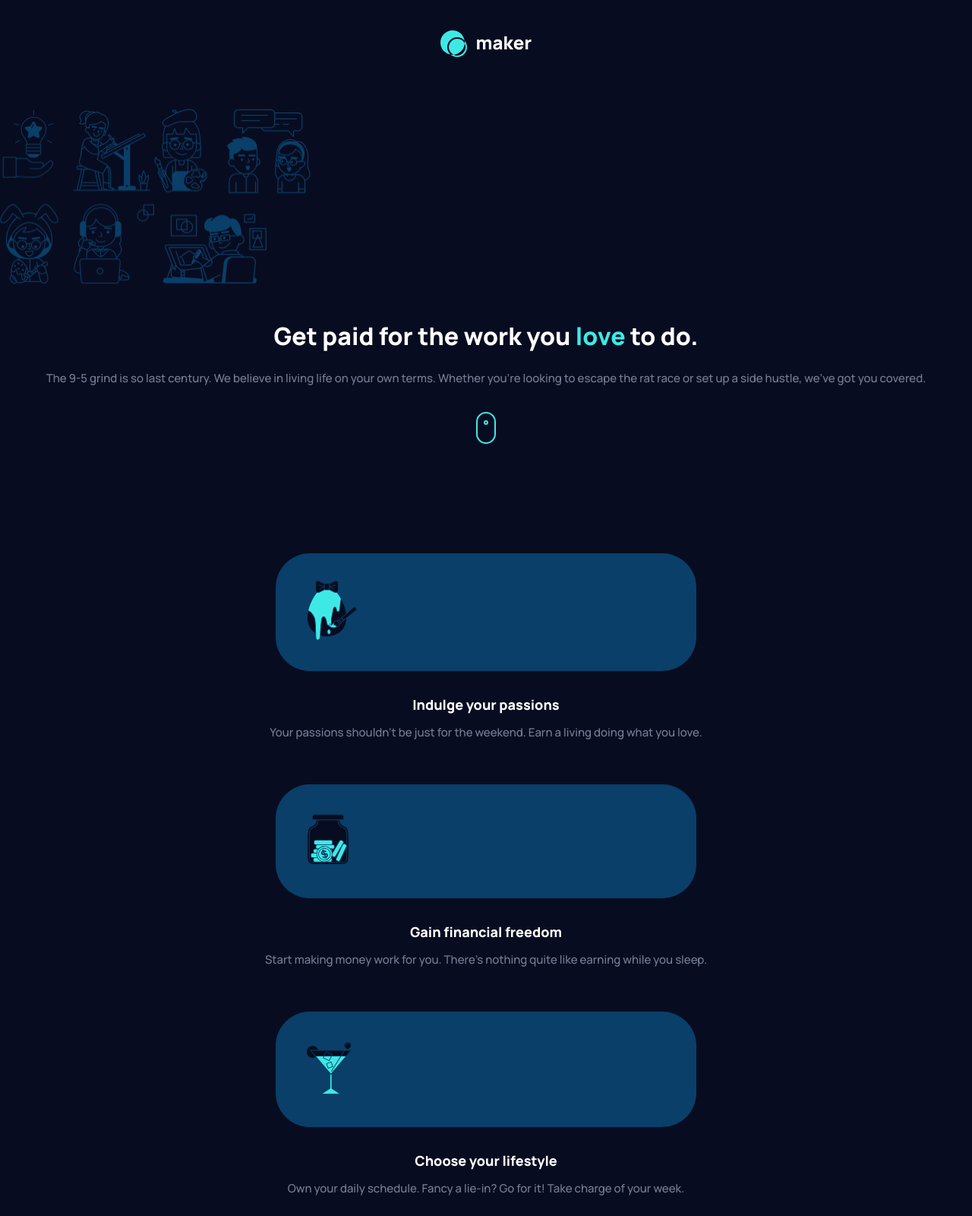
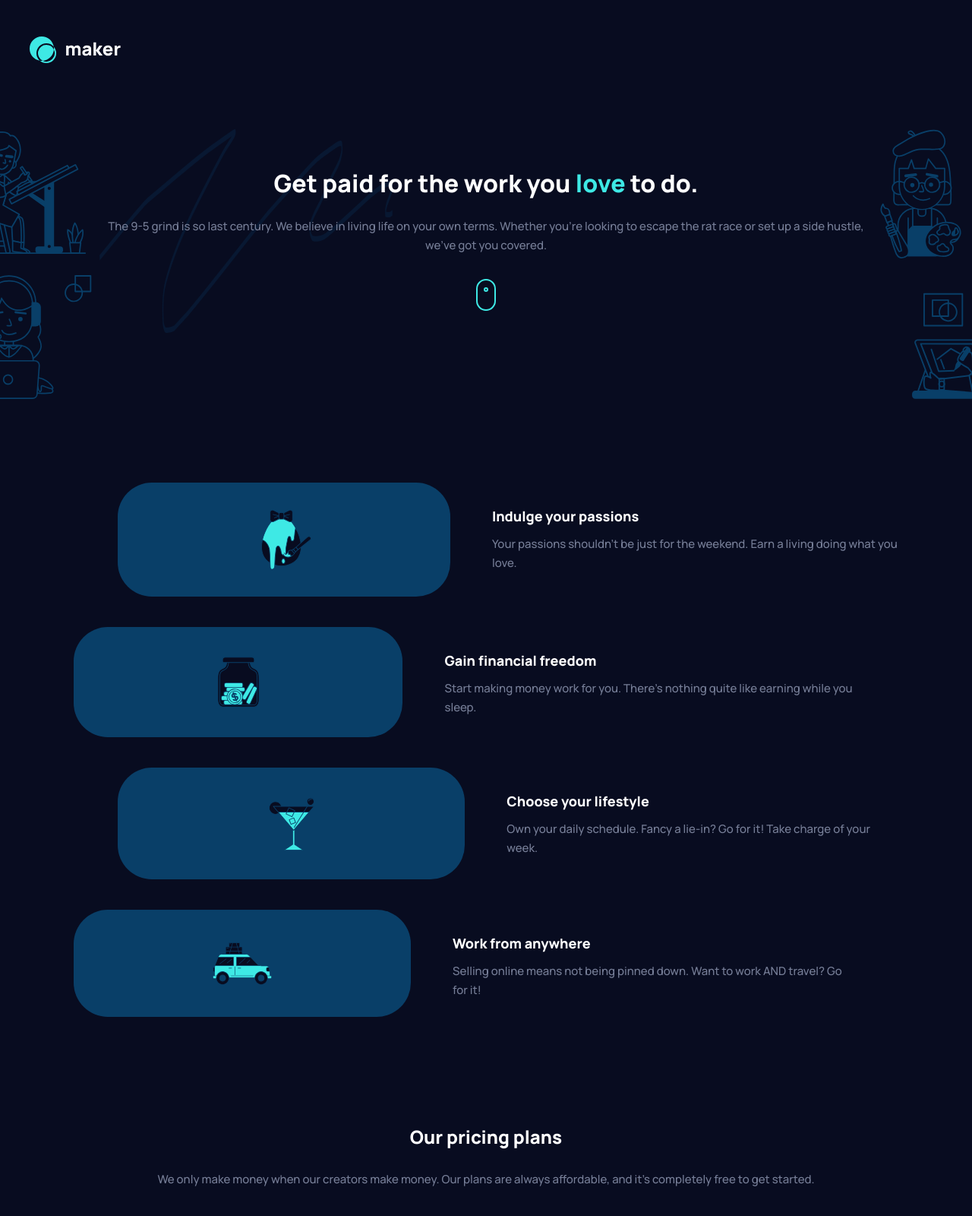
Before and after one commit to VeljkoKnezevic/maker-pre-launch-landing-page, a website: page index.html in a window 1280 px wide. Shown: the top 1600 px of the page at 76% size. Drawn offline with Linux system fonts and the light colour scheme.

Commit message:
Tablet styling done

```diff
--- a/index.html
+++ b/index.html
@@ -61,7 +61,7 @@
         />
       </div>
       <div class="cards">
-        <section class="card">
+        <section class="card card__align__left">
           <div class="card__image__container passions">
             <img
               class="card__image"
@@ -69,13 +69,15 @@
               alt="Passions"
             />
           </div>
+          <div class="card__content">
             <h3 class="card__heading">Indulge your passions</h3>
             <p class="card__para">
-            Your passions shouldn't be just for the weekend. Earn a living doing
-            what you love.
+              Your passions shouldn't be just for the weekend. Earn a living
+              doing what you love.
             </p>
+          </div>
         </section>
-        <section class="card">
+        <section class="card card__align__right">
           <div class="card__image__container financial-freedom">
             <img
               class="card__image"
@@ -83,13 +85,15 @@
               alt="Passions"
             />
           </div>
+          <div class="card__content">
             <h3 class="card__heading">Gain financial freedom</h3>
             <p class="card__para">
-            Start making money work for you. There’s nothing quite like earning
-            while you sleep.
+              Start making money work for you. There’s nothing quite like
+              earning while you sleep.
             </p>
+          </div>
         </section>
-        <section class="card">
+        <section class="card card__align__left">
           <div class="card__image__container lifestyle">
             <img
               class="card__image"
@@ -97,13 +101,15 @@
               alt="Passions"
             />
           </div>
+          <div class="card__content">
             <h3 class="card__heading">Choose your lifestyle</h3>
             <p class="card__para">
               Own your daily schedule. Fancy a lie-in? Go for it! Take charge of
               your week.
             </p>
+          </div>
         </section>
-        <section class="card">
+        <section class="card card__align__right">
           <div class="card__image__container work-anywhere">
             <img
               class="card__image"
@@ -111,11 +117,13 @@
               alt="Passions"
             />
           </div>
+          <div class="card__content">
             <h3 class="card__heading">Work from anywhere</h3>
             <p class="card__para">
-            Selling online means not being pinned down. Want to work AND travel?
-            Go for it!
+              Selling online means not being pinned down. Want to work AND
+              travel? Go for it!
             </p>
+          </div>
         </section>
       </div>
 
@@ -163,8 +171,10 @@
 
     <footer class="footer">
       <p class="footer__text">Get notified when we launch</p>
+      <div class="footer__input-and-button">
         <input class="footer__input" type="text" placeholder="Email address" />
         <button class="footer__button">Get notified</button>
+      </div>
     </footer>
   </body>
 </html>
--- a/styles.scss
+++ b/styles.scss
@@ -165,6 +165,9 @@ h4 {
     }
 
     &__image__container {
+      display: flex;
+      align-items: center;
+      justify-content: center;
       background: $blue;
       border-radius: pxToRem(45px);
       width: 45%;
@@ -345,11 +348,138 @@ h4 {
     @include input();
     padding: pxToRem(12px) pxToRem(141px) pxToRem(11px) pxToRem(18px);
     margin-block-start: pxToRem(43px);
+    width: 100%;
   }
 
   &__button {
     @include button();
-    padding: pxToRem(12px) pxToRem(42px) pxToRem(11px) pxToRem(42px);
+    padding: pxToRem(10px) pxToRem(42px) pxToRem(9px) pxToRem(42px);
     margin-block-start: pxToRem(36px);
+    width: 100%;
   }
 }
+
+@media (min-width: 37.5em) {
+  .header {
+    padding-block-start: pxToRem(48px);
+    padding-inline-start: pxToRem(39px);
+    justify-content: flex-start;
+  }
+
+  .main {
+    padding: 0 pxToRem(97px);
+
+    .hero {
+      display: flex;
+      margin-block-start: pxToRem(77px);
+
+      &__left,
+      &__right {
+        display: block;
+        width: pxToRem(314px);
+        height: pxToRem(356px);
+      }
+
+      &__left {
+        margin-inline-start: pxToRem(-290px);
+      }
+
+      &__right {
+        margin-inline-end: pxToRem(-290px);
+      }
+
+      &__mobile {
+        display: none;
+      }
+
+      &__content {
+        min-width: pxToRem(457px);
+        margin: 0 pxToRem(10px);
+        background: url(./assets/bg-footer-squiggle.svg);
+        background-repeat: no-repeat;
+        background-size: 386px 268px;
+
+        &__heading {
+          margin-block-start: pxToRem(51px);
+        }
+
+        &__para {
+          margin-block-start: pxToRem(24px);
+        }
+      }
+    }
+
+    .cards {
+      gap: pxToRem(40px);
+      margin-block-start: pxToRem(109px);
+
+      .card {
+        display: flex;
+
+        &__align {
+          &__left {
+            padding-inline-start: pxToRem(calc(155px - 97px));
+          }
+
+          &__right {
+            padding-inline-end: pxToRem(calc(155px - 97px));
+          }
+        }
+
+        &__content {
+          margin-inline-start: pxToRem(55px);
+          min-width: pxToRem(340px);
+        }
+
+        &__heading {
+          text-align: start;
+        }
+
+        &__para {
+          text-align: start;
+        }
+      }
+    }
+
+    .pricing {
+      margin-block-start: pxToRem(141px);
+    }
+
+    .free {
+      margin: 0 pxToRem(63px);
+      margin-block-start: pxToRem(79px);
+      padding: 49px 40px 48px 36px;
+    }
+
+    .paid {
+      margin: 0 pxToRem(63px);
+      margin-block-start: pxToRem(65px);
+      padding: pxToRem(61px) pxToRem(38px) pxToRem(60px) pxToRem(38px);
+    }
+  }
+
+  .footer {
+    padding: 0 pxToRem(145px);
+    margin-block-start: pxToRem(135px);
+    padding-block-end: pxToRem(119px);
+    background-size: pxToRem(1022px) pxToRem(140px);
+
+    &__input-and-button {
+      display: flex;
+      align-items: center;
+      margin-block-start: 29px;
+    }
+
+    &__input {
+      margin-block-start: 0;
+      width: 67%;
+    }
+
+    &__button {
+      margin-block-start: 0;
+      margin-inline-start: pxToRem(16px);
+      width: 29.5%;
+      padding: pxToRem(10px) pxToRem(18px) pxToRem(9px);
+    }
+  }
+}
```
Also changed, not shown: style.css, 1 other file. Lines whose indentation alone changed are shown as unchanged.
